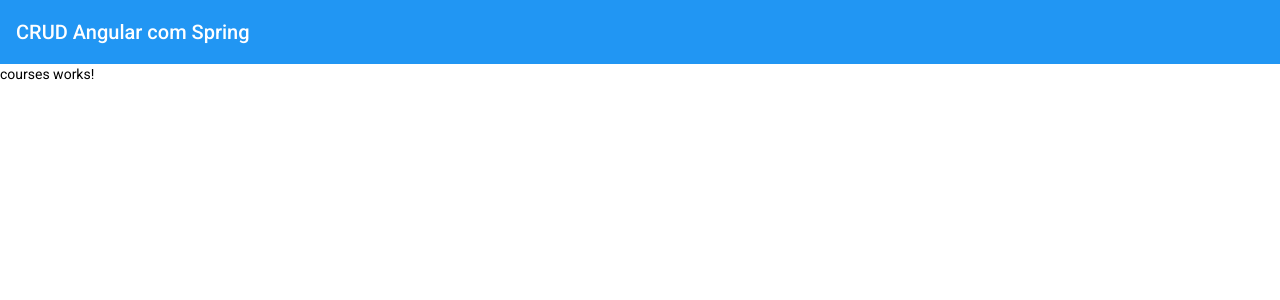
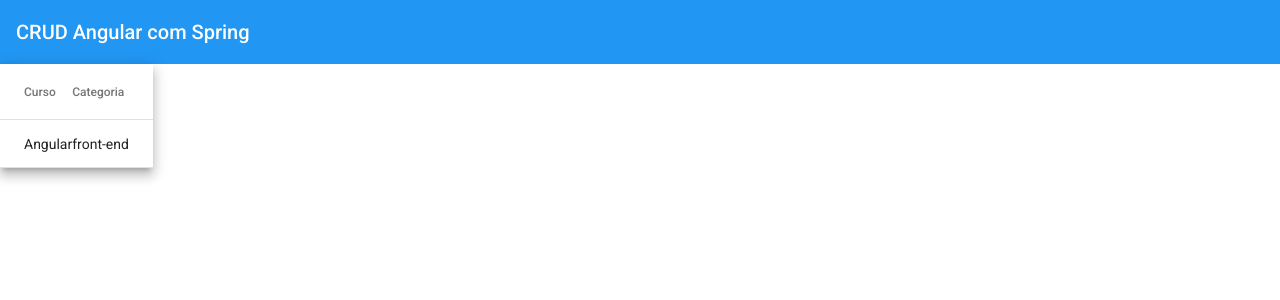
Before and after one commit to wallacewolv/crud_angular_e_spring, an Angular app: page /courses in a window 1280 px wide. Shown: the top 300 px of the page. Built offline with nearby package versions, Linux system fonts and the light colour scheme.

Commit message:
Criando table e adicionando uma interface

```diff
--- a/src/app/courses/courses/courses.component.html
+++ b/src/app/courses/courses/courses.component.html
@@ -1 +1,17 @@
-<p>courses works!</p>
+<table mat-table [dataSource]="courses" class="mat-elevation-z8">
+
+  <!-- Name Column -->
+  <ng-container matColumnDef="name">
+    <th mat-header-cell *matHeaderCellDef> Curso </th>
+    <td mat-cell *matCellDef="let course"> {{ course.name }} </td>
+  </ng-container>
+
+  <!-- Category Column -->
+  <ng-container matColumnDef="category">
+    <th mat-header-cell *matHeaderCellDef> Categoria </th>
+    <td mat-cell *matCellDef="let course"> {{ course.category }} </td>
+  </ng-container>
+
+  <tr mat-header-row *matHeaderRowDef="displayedColumns"></tr>
+  <tr mat-row *matRowDef="let row; columns: displayedColumns;"></tr>
+</table>
--- a/src/app/courses/courses/courses.component.ts
+++ b/src/app/courses/courses/courses.component.ts
@@ -1,4 +1,5 @@
 import { Component, OnInit } from '@angular/core';
+import { Course } from '../model/course';
 
 @Component({
   selector: 'app-courses',
@@ -7,7 +8,13 @@
 })
 export class CoursesComponent implements OnInit {
 
-  constructor() { }
+  courses: Course[] = [
+    { _id: '1', name: 'Angular', category: 'front-end' },
+  ];
+  displayedColumns = ['name', 'category'];
+
+  constructor() {
+  }
 
   ngOnInit(): void {
   }
--- /dev/null
+++ b/src/app/courses/model/course.ts
@@ -0,0 +1,5 @@
+export interface Course {
+  _id: string;
+  name: string;
+  category: string;
+}
```
Also changed, not shown: src/app/courses/courses.module.ts (+4 -3 lines).
